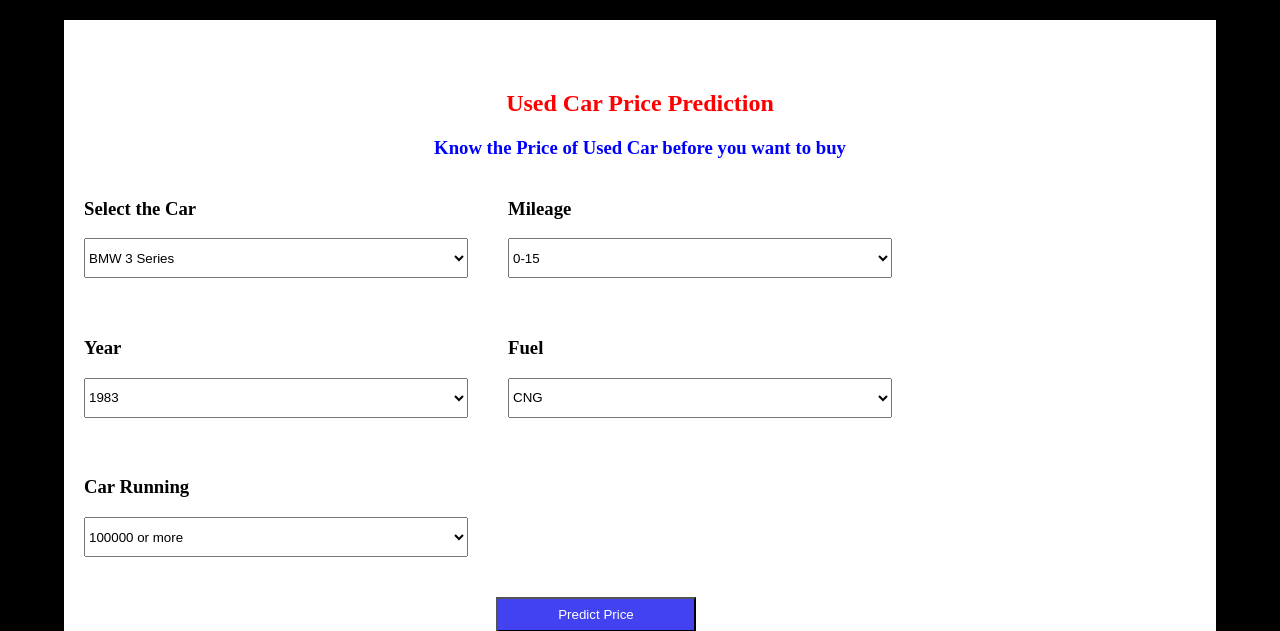
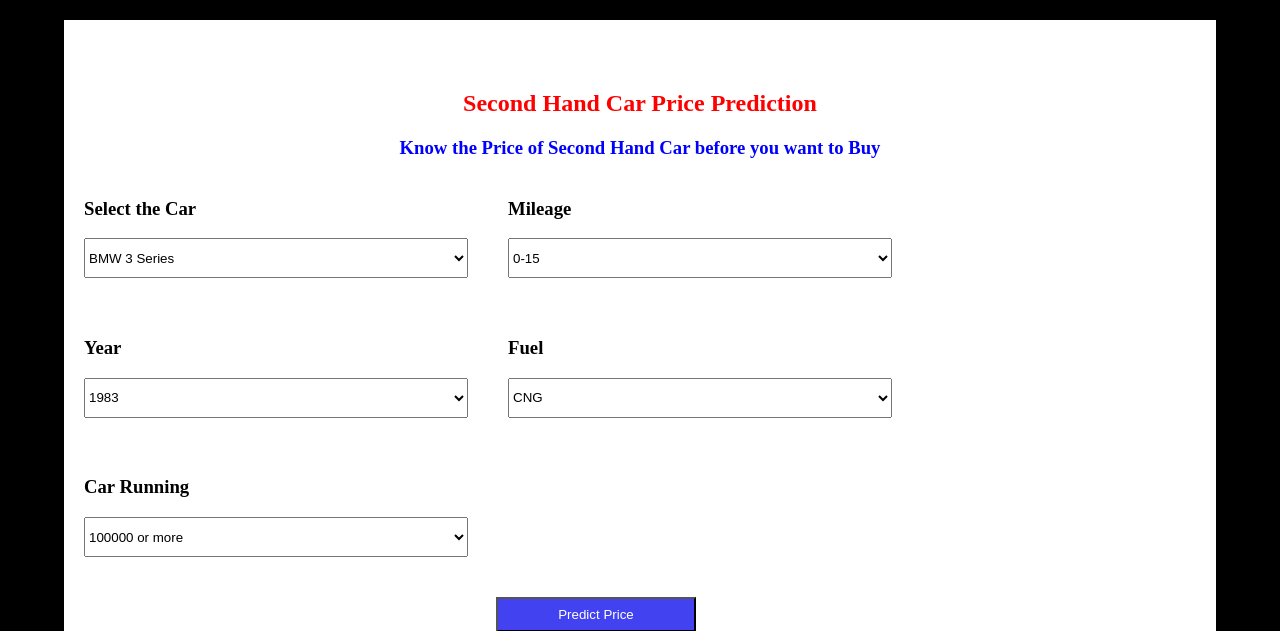
Before and after one commit to shreysavagave/Second-Hand-Car-Price-Prediction-Model, a Flask app: page / in a window 1280 px wide. Shown: the top 631 px of the page. Run offline with Flask 3, Linux system fonts and the light colour scheme; parts of the project's set-up code (start-up, migrations or seed data) failed here and were passed over.

Commit message:
Update index.html

```diff
--- a/templates/index.html
+++ b/templates/index.html
@@ -11,8 +11,8 @@
     <div style="background-color: white; width: 90vw; display: flex; justify-content: center;">
       <div style="width: 100%; height: 100%; margin-top: 50px;">
         <div style="text-align: center;">
-          <h2 style="color: red;">Used Car Price Prediction</h2>
-          <h3 style="color: blue;">Know the Price of Used Car before you want to buy</h3>
+          <h2 style="color: red;">Second Hand Car Price Prediction</h2>
+          <h3 style="color: blue;">Know the Price of Second Hand Car before you want to Buy</h3>
         </div>
 
         <form action="/predict" method="post">
```
